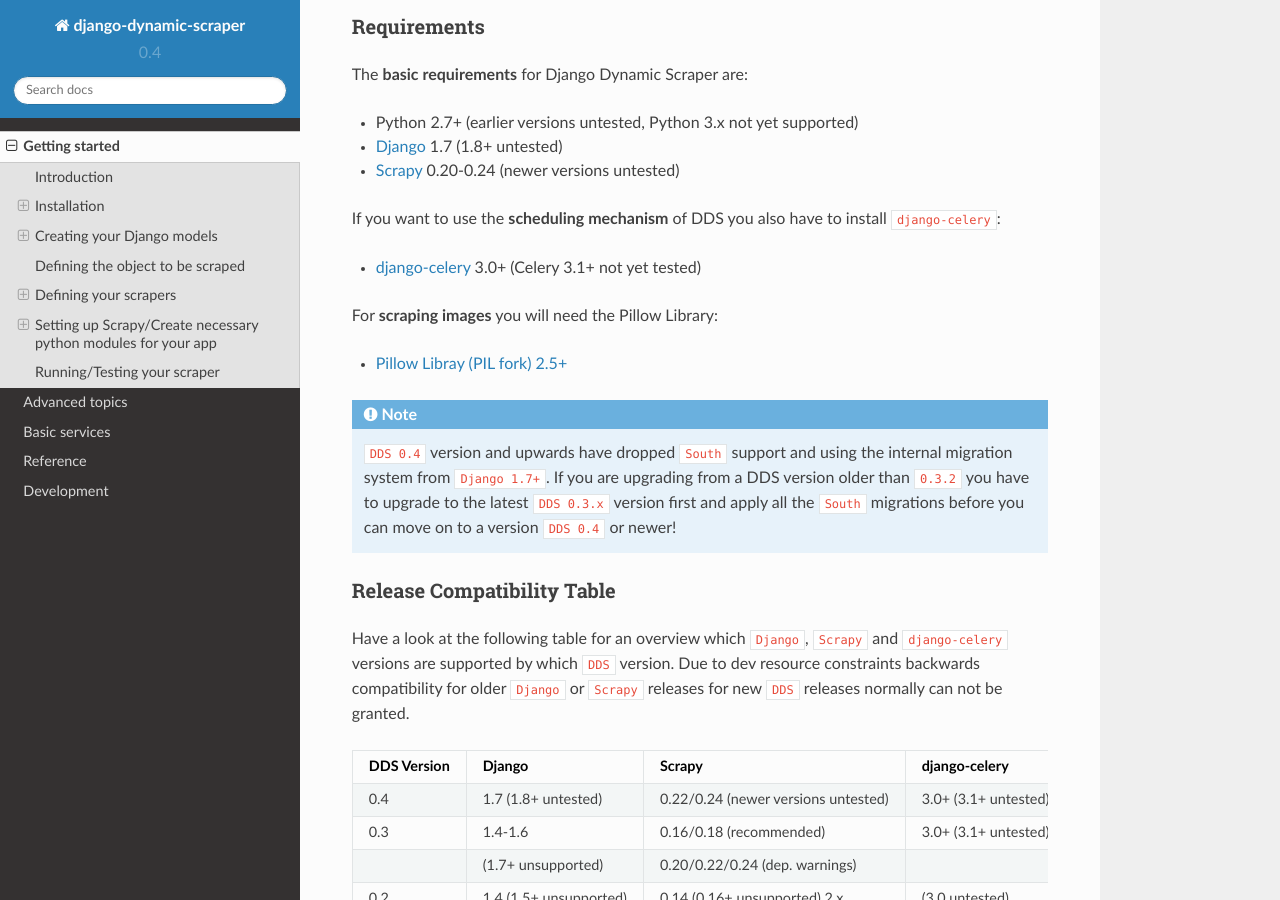
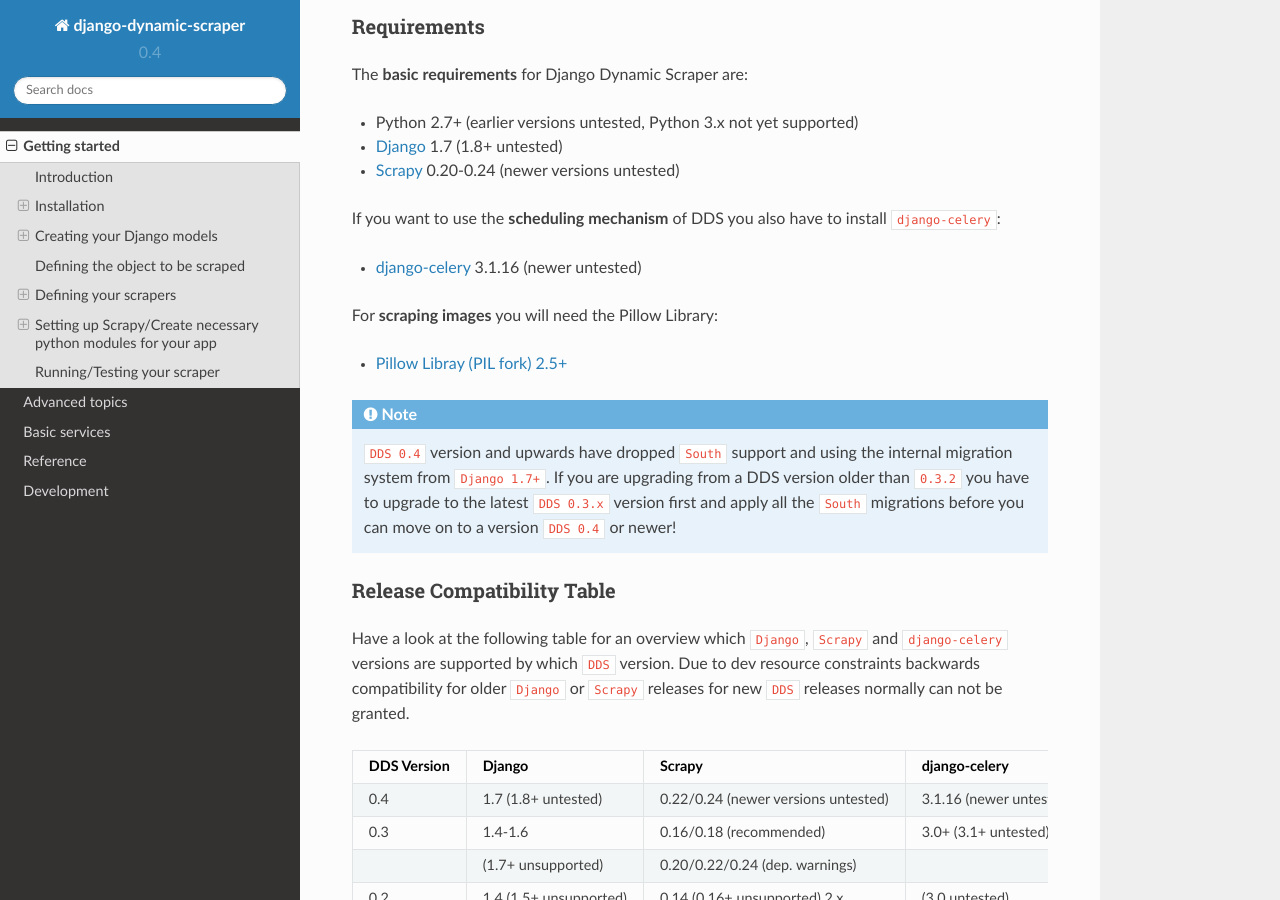
Before and after one commit to holgerd77/django-dynamic-scraper, a Sphinx documentation site: the page built from docs/getting_started.rst, in a window 1280 px wide and 900 px high, scrolled down 836 px. Built offline with Sphinx 7.4.7 and the Read the Docs theme 2.0.0, drawn with Linux system fonts in a browser that asks for light colours.

Commit message:
Updated django-celery version in docs

```diff
--- a/docs/getting_started.rst
+++ b/docs/getting_started.rst
@@ -47,7 +47,7 @@
 
 If you want to use the **scheduling mechanism** of DDS you also have to install ``django-celery``:
 
-* `django-celery <http://ask.github.com/django-celery/>`_ 3.0+ (Celery 3.1+ not yet tested)
+* `django-celery <http://ask.github.com/django-celery/>`_ 3.1.16 (newer untested)
 
 For **scraping images** you will need the Pillow Library:
 
@@ -70,7 +70,7 @@
 +-------------+-------------------------------+---------------------------------------+-------------------------+
 | DDS Version | Django                        | Scrapy                                | django-celery           |
 +=============+===============================+=======================================+=========================+
-| 0.4         | 1.7 (1.8+ untested)           | 0.22/0.24 (newer versions untested)   | 3.0+ (3.1+ untested)    |
+| 0.4         | 1.7 (1.8+ untested)           | 0.22/0.24 (newer versions untested)   | 3.1.16 (newer untested) |
 +-------------+-------------------------------+---------------------------------------+-------------------------+
 | 0.3         | 1.4-1.6                       | 0.16/0.18 (recommended)               | 3.0+ (3.1+ untested)    |
 +-------------+-------------------------------+---------------------------------------+-------------------------+
```
